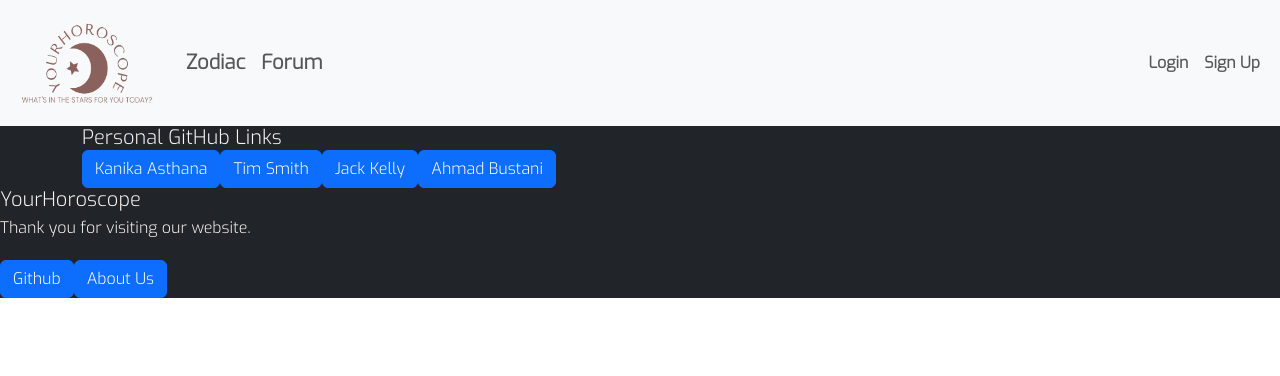
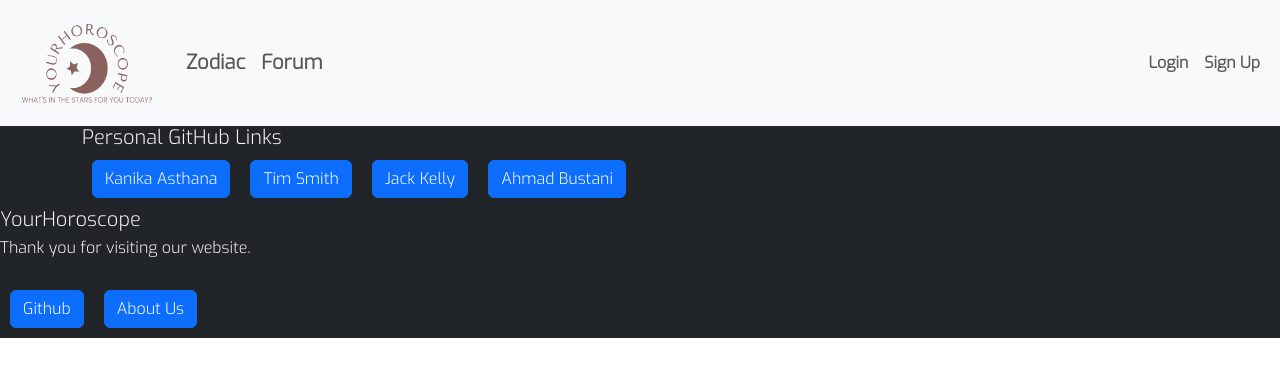
Before and after one commit to ahmad92894/YourHoroscope, a React (Create React App) app in the folder client/: page /aboutus in a window 1280 px wide. Shown: the top 376 px of the page. Built offline with nearby package versions, Linux system fonts and the light colour scheme.

Commit message:
about me spacing

```diff
--- a/client/src/components/AboutUs.js
+++ b/client/src/components/AboutUs.js
@@ -3,12 +3,12 @@ import React from 'react'
 const AboutUs = () => {
   return (
 
-   <div className="card-body">
+   <div className="card-body" >
      <h5 className="card-title">Personal GitHub Links</h5>
-     <a href="https://github.com/kasthana112" className="btn btn-primary">Kanika Asthana</a>
-     <a href="https://github.com/Tim-Smith1" className="btn btn-primary">Tim Smith</a>
-     <a href="https://github.com/Carnificis" className="btn btn-primary">Jack Kelly</a>
-     <a href="https://github.com/ahmad92894" className="btn btn-primary">Ahmad Bustani</a>
+     <a href="https://github.com/kasthana112" className="btn btn-primary"style={{ margin: "10px" }}>Kanika Asthana</a>
+     <a href="https://github.com/Tim-Smith1" className="btn btn-primary"style={{ margin: "10px" }}>Tim Smith</a>
+     <a href="https://github.com/Carnificis" className="btn btn-primary"style={{ margin: "10px" }}>Jack Kelly</a>
+     <a href="https://github.com/ahmad92894" className="btn btn-primary"style={{ margin: "10px" }}>Ahmad Bustani</a>
    </div>
 
  )
--- a/client/src/components/Footer.js
+++ b/client/src/components/Footer.js
@@ -4,11 +4,11 @@ import { Link } from 'react-router-dom'
 const Footer = () => {
   return (
 
-   <div className="card-body">
+   <div className="card-body" >
      <h5 className="card-title">YourHoroscope</h5>
      <p className="card-text">Thank you for visiting our website.</p>
-     <a href="https://github.com/ahmad92894/YourHoroscope" className="btn btn-primary">Github</a>
-     <Link to="/aboutus" className="btn btn-primary">About Us</Link>
+     <a href="https://github.com/ahmad92894/YourHoroscope" className="btn btn-primary"style={{ margin: "10px" }}>Github</a>
+     <Link to="/aboutus" className="btn btn-primary" style={{ margin: "10px" }}>About Us</Link>
    </div>
 
  )
```
